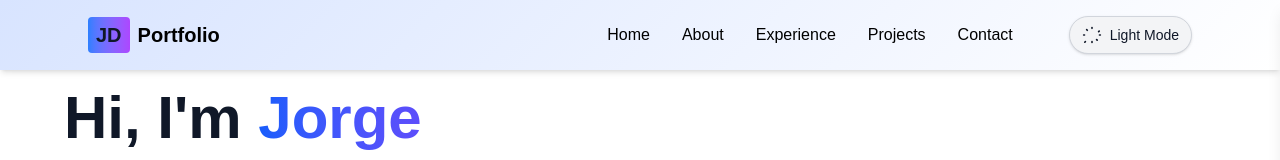
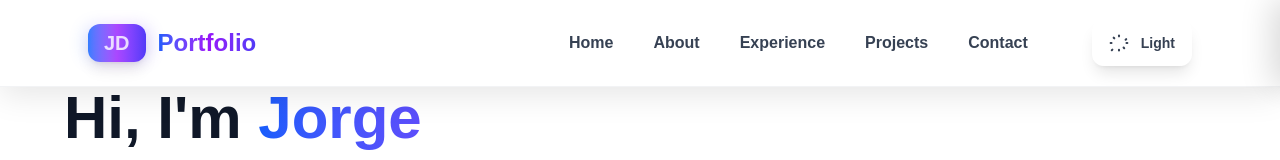
Before and after one commit to JorgeDelgadillo/jd-portfolio, a React (Vite) app: page / in a window 1280 px wide. Shown: the top 160 px of the page. Built offline with nearby package versions, Linux system fonts and the light colour scheme.

Commit message:
feat: updates header styles

```diff
--- a/src/components/Header/Header.tsx
+++ b/src/components/Header/Header.tsx
@@ -15,53 +15,72 @@ const Header = () => {
 
   return (
     <header
-      className="w-full shadow-md fixed top-0 left-0 z-50"
-      style={{ background: 'var(--background-color)' }}
+      className={`w-full fixed top-0 left-0 z-50 backdrop-blur-xl border-b shadow-xl transition-all duration-300 ${
+        darkMode
+          ? 'border-gray-800/50 bg-gray-900/90'
+          : 'border-gray-200/50 bg-white/90'
+      }`}
+      style={{
+        backdropFilter: 'blur(20px)',
+        WebkitBackdropFilter: 'blur(20px)',
+        boxShadow: darkMode
+          ? '0 8px 32px rgba(0,0,0,0.3), 0 1px 0 rgba(255,255,255,0.05)'
+          : '0 8px 32px rgba(0,0,0,0.1), 0 1px 0 rgba(255,255,255,0.8)'
+      }}
     >
-      <div className="max-w-6xl mx-auto flex items-center justify-between px-6 py-4">
+      <div className="max-w-6xl mx-auto flex items-center justify-between px-6 py-5">
         {/* Logo */}
-        <a href="#hero" className="flex items-center gap-2 text-xl font-bold">
-          <span className="bg-gradient-to-r from-blue-500 to-purple-500 px-2 py-1 rounded text-gray-900 dark:text-white">JD</span>
-          <span className="hidden sm:inline">Portfolio</span>
+        <a href="#hero" className="flex items-center gap-3 text-xl font-bold group transition-all duration-300 hover:scale-105">
+          <div className="relative">
+            <span className="bg-gradient-to-r from-blue-500 via-purple-500 to-indigo-600 px-4 py-2 rounded-xl text-white shadow-lg transition-all duration-300 group-hover:shadow-blue-500/25 group-hover:shadow-2xl font-extrabold">
+              JD
+            </span>
+            <div className="absolute -inset-1 bg-gradient-to-r from-blue-500 via-purple-500 to-indigo-600 rounded-xl opacity-20 group-hover:opacity-40 transition-opacity duration-300 blur-sm"></div>
+          </div>
+          <span className="hidden sm:inline bg-gradient-to-r from-blue-600 via-purple-600 to-indigo-600 bg-clip-text text-transparent font-extrabold text-2xl">
+            Portfolio
+          </span>
         </a>
 
         {/* Desktop Menu */}
-        <nav className="hidden md:flex gap-8 items-center">
+        <nav className="hidden md:flex gap-10 items-center">
           {menuItems.map(item => (
             <a
               key={item.name}
               href={item.href}
-              className="font-medium transition-colors"
+              className="relative font-semibold text-gray-700 dark:text-gray-200 transition-all duration-300 hover:text-blue-600 dark:hover:text-blue-400 group py-2"
             >
               {item.name}
+              <span className="absolute -bottom-1 left-0 w-0 h-0.5 bg-gradient-to-r from-blue-500 to-purple-500 transition-all duration-300 group-hover:w-full rounded-full"></span>
+              <div className="absolute inset-0 bg-gradient-to-r from-blue-500/5 to-purple-500/5 rounded-lg opacity-0 group-hover:opacity-100 transition-opacity duration-300 -z-10"></div>
             </a>
           ))}
           {/* Dark mode button desktop */}
           <button
             onClick={toggleDarkMode}
-            className="ml-6 px-3 py-2 rounded-full border border-gray-300 bg-gray-100 hover:bg-gray-200 dark:bg-gray-800 dark:border-gray-700 dark:hover:bg-gray-700 transition-colors flex items-center gap-2 text-sm font-medium shadow text-gray-900 dark:text-gray-200"
+            className="ml-6 px-4 py-3 rounded-xl border border-white/20 bg-white/10 hover:bg-white/20 dark:bg-gray-800/30 dark:border-gray-700/30 dark:hover:bg-gray-700/40 transition-all duration-300 flex items-center gap-3 text-sm font-semibold shadow-lg backdrop-blur-sm text-gray-700 dark:text-gray-200 hover:scale-105 hover:shadow-xl group"
             aria-label="Toggle dark mode"
           >
             {darkMode ? (
-              <svg xmlns="http://www.w3.org/2000/svg" fill="none" viewBox="0 0 24 24" strokeWidth={2} stroke="currentColor" className="w-5 h-5">
+              <svg xmlns="http://www.w3.org/2000/svg" fill="none" viewBox="0 0 24 24" strokeWidth={2.5} stroke="currentColor" className="w-5 h-5 group-hover:rotate-12 transition-transform duration-300">
                 <path strokeLinecap="round" strokeLinejoin="round" d="M21 12.79A9 9 0 1111.21 3a7 7 0 109.79 9.79z" />
               </svg>
             ) : (
-              <svg xmlns="http://www.w3.org/2000/svg" fill="none" viewBox="0 0 24 24" strokeWidth={2} stroke="currentColor" className="w-5 h-5">
+              <svg xmlns="http://www.w3.org/2000/svg" fill="none" viewBox="0 0 24 24" strokeWidth={2.5} stroke="currentColor" className="w-5 h-5 group-hover:rotate-90 transition-transform duration-300">
                 <path strokeLinecap="round" strokeLinejoin="round" d="M12 3v1m0 16v1m8.66-13.66l-.71.71M4.05 19.95l-.71.71M21 12h1M3 12H2m16.24 6.24l-.71-.71M6.34 6.34l-.71-.71" />
               </svg>
             )}
-            <span className="hidden lg:inline">{darkMode ? 'Dark' : 'Light'} Mode</span>
+            <span className="hidden lg:inline font-semibold">{darkMode ? 'Dark' : 'Light'}</span>
           </button>
         </nav>
 
         {/* Hamburger Icon */}
         <button
-          className="md:hidden flex items-center justify-center w-10 h-10 rounded focus:outline-none focus:ring-2 focus:ring-blue-500"
+          className="md:hidden flex items-center justify-center w-12 h-12 rounded-xl bg-white/10 hover:bg-white/20 dark:bg-gray-800/30 dark:hover:bg-gray-700/40 backdrop-blur-sm border border-white/20 dark:border-gray-700/30 transition-all duration-300 hover:scale-110 shadow-lg focus:outline-none focus:ring-2 focus:ring-blue-500/50 group"
           onClick={() => setMenuOpen(true)}
           aria-label="Open menu"
         >
-          <svg className="w-6 h-6 text-gray-800 dark:text-gray-200" fill="none" stroke="currentColor" strokeWidth="2" viewBox="0 0 24 24">
+          <svg className="w-6 h-6 text-gray-700 dark:text-gray-200 group-hover:scale-110 transition-transform duration-300" fill="none" stroke="currentColor" strokeWidth="2.5" viewBox="0 0 24 24">
             <path strokeLinecap="round" strokeLinejoin="round" d="M4 6h16M4 12h16M4 18h16" />
           </svg>
         </button>
@@ -69,54 +88,89 @@ const Header = () => {
 
       {/* Mobile Slide Menu (from right) */}
       <div
-        className={`fixed top-0 right-0 h-full w-64 shadow-lg z-50 transform transition-transform duration-300 ${menuOpen ? 'translate-x-0' : 'translate-x-full'}`}
+        className={`fixed top-0 right-0 h-full w-80 shadow-2xl z-50 transform transition-all duration-500 ease-out ${
+          menuOpen ? 'translate-x-0' : 'translate-x-full'
+        } backdrop-blur-xl border-l ${
+          darkMode
+            ? 'bg-gray-900/95 border-gray-800/50'
+            : 'bg-white/95 border-gray-200/50'
+        }`}
         style={{
           willChange: 'transform',
-          background: 'var(--background-color)'
+          backdropFilter: 'blur(30px)',
+          WebkitBackdropFilter: 'blur(30px)',
+          boxShadow: darkMode
+            ? '-8px 0 32px rgba(0,0,0,0.5)'
+            : '-8px 0 32px rgba(0,0,0,0.15)'
         }}
       >
-        <div className="flex items-center justify-between px-6 py-4 border-b">
-          <a href="#hero" className="flex items-center gap-2 text-xl font-bold">
-            <span className="bg-gradient-to-r from-blue-500 to-purple-500 text-white px-2 py-1 rounded">JD</span>
-            <span>Portfolio</span>
+        <div className={`flex items-center justify-between px-6 py-6 border-b backdrop-blur-sm ${
+          darkMode ? 'border-gray-800/50' : 'border-gray-200/50'
+        }`}>
+          <a href="#hero" className="flex items-center gap-3 text-xl font-bold group">
+            <div className="relative">
+              <span className="bg-gradient-to-r from-blue-500 via-purple-500 to-indigo-600 text-white px-3 py-2 rounded-xl shadow-lg font-extrabold">JD</span>
+              <div className="absolute -inset-1 bg-gradient-to-r from-blue-500 via-purple-500 to-indigo-600 rounded-xl opacity-20 blur-sm"></div>
+            </div>
+            <span className="bg-gradient-to-r from-blue-600 via-purple-600 to-indigo-600 bg-clip-text text-transparent font-extrabold">Portfolio</span>
           </a>
           <button
-            className="flex items-center justify-center w-8 h-8 rounded focus:outline-none focus:ring-2 focus:ring-blue-500"
+            className={`flex items-center justify-center w-11 h-11 rounded-xl backdrop-blur-sm border transition-all duration-300 hover:scale-110 focus:outline-none focus:ring-2 focus:ring-red-500/50 group ${
+              darkMode
+                ? 'bg-gray-800/50 hover:bg-red-500/20 border-gray-700/30 text-gray-200'
+                : 'bg-white/50 hover:bg-red-500/20 border-gray-200/30 text-gray-700'
+            }`}
             onClick={() => setMenuOpen(false)}
             aria-label="Close menu"
           >
-            <svg className="w-6 h-6 text-gray-800" fill="none" stroke="currentColor" strokeWidth="2" viewBox="0 0 24 24">
+            <svg className="w-6 h-6 group-hover:text-red-500 group-hover:rotate-90 transition-all duration-300" fill="none" stroke="currentColor" strokeWidth="2.5" viewBox="0 0 24 24">
               <path strokeLinecap="round" strokeLinejoin="round" d="M6 18L18 6M6 6l12 12" />
             </svg>
           </button>
         </div>
-        <nav className="flex flex-col gap-6 px-6 py-8">
-          {menuItems.map(item => (
+        <nav className="flex flex-col gap-2 px-6 py-8">
+          {menuItems.map((item, index) => (
             <a
               key={item.name}
               href={item.href}
-              className="font-medium text-lg transition-colors"
+              className={`relative font-semibold text-lg transition-all duration-300 hover:text-blue-600 dark:hover:text-blue-400 py-4 px-4 rounded-xl group animate-slideIn ${
+                darkMode
+                  ? 'text-gray-200 hover:bg-gray-800/30'
+                  : 'text-gray-700 hover:bg-gray-100/50'
+              }`}
               onClick={() => setMenuOpen(false)}
+              style={{
+                animationDelay: `${index * 100}ms`,
+                animationFillMode: 'both'
+              }}
             >
-              {item.name}
+              <span className="relative z-10 flex items-center gap-3">
+                <span className="w-2 h-2 bg-gradient-to-r from-blue-500 to-purple-500 rounded-full opacity-0 group-hover:opacity-100 transition-opacity duration-300"></span>
+                {item.name}
+              </span>
+              <div className="absolute inset-0 bg-gradient-to-r from-blue-500/10 to-purple-500/10 rounded-xl opacity-0 group-hover:opacity-100 transition-opacity duration-300"></div>
             </a>
           ))}
           {/* Dark mode button mobile */}
           <button
             onClick={() => { toggleDarkMode(); setMenuOpen(false); }}
-            className="mt-8 px-3 py-2 rounded-full border border-gray-300 bg-gray-100 hover:bg-gray-200 dark:bg-gray-800 dark:border-gray-700 dark:hover:bg-gray-700 transition-colors flex items-center gap-2 text-base font-medium shadow text-gray-900 dark:text-gray-200"
+            className={`mt-8 mx-4 px-4 py-4 rounded-xl border backdrop-blur-sm transition-all duration-300 flex items-center gap-3 text-base font-semibold shadow-lg hover:scale-105 group ${
+              darkMode
+                ? 'bg-gray-800/50 hover:bg-gray-700/60 border-gray-700/30 text-gray-200'
+                : 'bg-white/50 hover:bg-gray-50/80 border-gray-200/30 text-gray-700'
+            }`}
             aria-label="Toggle dark mode"
           >
             {darkMode ? (
-              <svg xmlns="http://www.w3.org/2000/svg" fill="none" viewBox="0 0 24 24" strokeWidth={2} stroke="currentColor" className="w-5 h-5">
+              <svg xmlns="http://www.w3.org/2000/svg" fill="none" viewBox="0 0 24 24" strokeWidth={2.5} stroke="currentColor" className="w-5 h-5 group-hover:rotate-12 transition-transform duration-300">
                 <path strokeLinecap="round" strokeLinejoin="round" d="M21 12.79A9 9 0 1111.21 3a7 7 0 109.79 9.79z" />
               </svg>
             ) : (
-              <svg xmlns="http://www.w3.org/2000/svg" fill="none" viewBox="0 0 24 24" strokeWidth={2} stroke="currentColor" className="w-5 h-5">
+              <svg xmlns="http://www.w3.org/2000/svg" fill="none" viewBox="0 0 24 24" strokeWidth={2.5} stroke="currentColor" className="w-5 h-5 group-hover:rotate-90 transition-transform duration-300">
                 <path strokeLinecap="round" strokeLinejoin="round" d="M12 3v1m0 16v1m8.66-13.66l-.71.71M4.05 19.95l-.71.71M21 12h1M3 12H2m16.24 6.24l-.71-.71M6.34 6.34l-.71-.71" />
               </svg>
             )}
-            <span className="inline">{darkMode ? 'Dark' : 'Light'} Mode</span>
+            <span className="font-semibold">{darkMode ? 'Dark Mode' : 'Light Mode'}</span>
           </button>
         </nav>
       </div>
@@ -124,8 +178,13 @@ const Header = () => {
       {/* Overlay when menu is open */}
       {menuOpen && (
         <div
-          className="fixed inset-0 z-40 md:hidden"
-          style={{ background: 'var(--background-color)', opacity: 0.95 }}
+          className={`fixed inset-0 z-40 md:hidden backdrop-blur-sm transition-opacity duration-300 ${
+            darkMode ? 'bg-black/50' : 'bg-gray-900/30'
+          }`}
+          style={{
+            backdropFilter: 'blur(8px)',
+            WebkitBackdropFilter: 'blur(8px)'
+          }}
           onClick={() => setMenuOpen(false)}
         />
       )}
```
